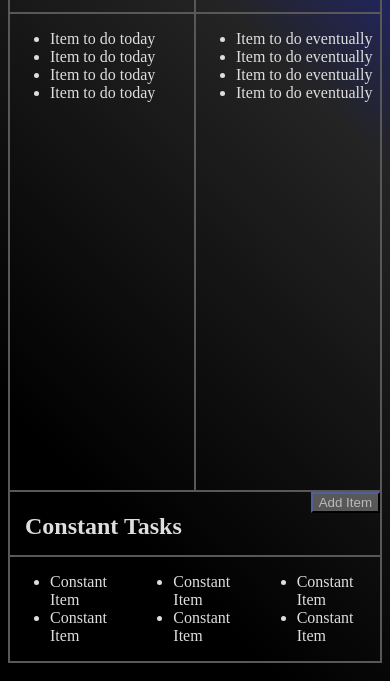
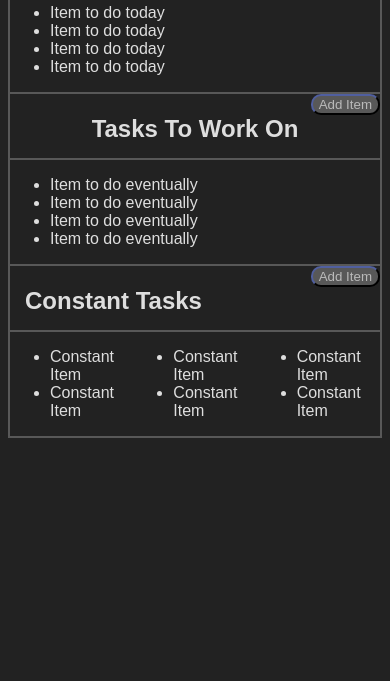
Before and after one commit to Vhynn/ToDoApp, a plain HTML site: page index.html in a window 390 px wide. Shown: the part 163-844 px from the top of the page. Drawn offline with Linux system fonts and the light colour scheme.

Commit message:
@media rule to change format with thin window

```diff
--- a/styles.css
+++ b/styles.css
@@ -1,8 +1,10 @@
+body{
+    font-family: 'Raleway', sans-serif;
+}
 html{
-    background: rgb(0,0,0);
-    background: linear-gradient(45deg, rgba(0,0,0,1) 22%, rgba(36,36,36,1) 73%, rgba(29,37,146,1) 100%);
+    background: rgb(34, 34, 34);
     color: rgb(222, 222, 222);
-    height: 100vh;
+    min-height: 100vh;
 }
 h1{
     text-align: center;
@@ -14,21 +16,36 @@ h2{
     margin: 15px;
     margin-top: 0px;
 }
+div{
+    border-bottom: 2px solid rgb(88, 88, 88);
+}
+button{
+    align-self: flex-end;
+    background-color: rgb(88, 88, 88);
+    color: rgb(186, 186, 186);
+    border-color: rgb(38, 45, 76);
+    border-radius: 10px;
+}
+button:hover{
+    background-color: rgb(69, 61, 178);
+}
+button:active{
+    background-color: rgb(57, 51, 143);
+}
 .bottom-box{
     text-align: left;
-}
-div{
-    border-bottom: 2px solid rgb(88, 88, 88);
 }
 .type1{
     width: 50%;
     border-right: 1px solid rgb(88, 88, 88);
     border-left: 2px solid rgb(88, 88, 88);
+    overflow: scroll;
 }
 .type1-2{
     width: 50%;
     border-right: 2px solid rgb(88, 88, 88);
     border-left: 1px solid rgb(88, 88, 88);
+    overflow: scroll;
 }
 .type2{
     width: 33.3333333333%;
@@ -43,12 +60,6 @@ div{
     border: initial;
     border-right: 2px solid rgb(88, 88, 88);
     border-left: 2px solid rgb(88, 88, 88);
-}
-button{
-    align-self: flex-end;
-    background-color: rgb(88, 88, 88);
-    color: rgb(186, 186, 186);
-    border-color: rgb(38, 45, 76);
 }
 .full-border{
     border:2px solid rgb(88, 88, 88);
@@ -69,3 +80,17 @@ button{
     height: 90vh;
     border: 0ch;
 }
+@media screen and (max-width: 600px){
+    .type1{
+        width: initial;
+        border-right: 2px solid rgb(88, 88, 88);
+    }
+    .type1-2{
+        width: initial;
+        border-left: 2px solid rgb(88,88,88);
+    }
+    .hor{
+        display: block;
+        height: initial;
+    }
+}
```
